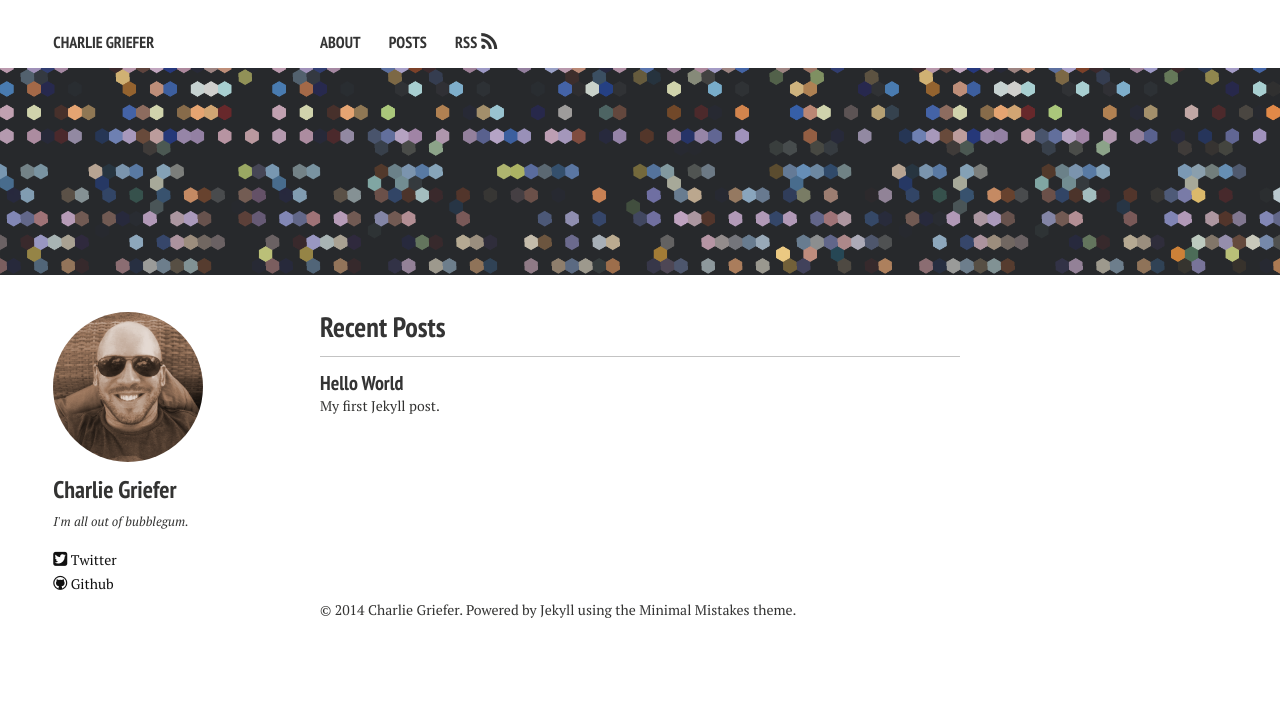
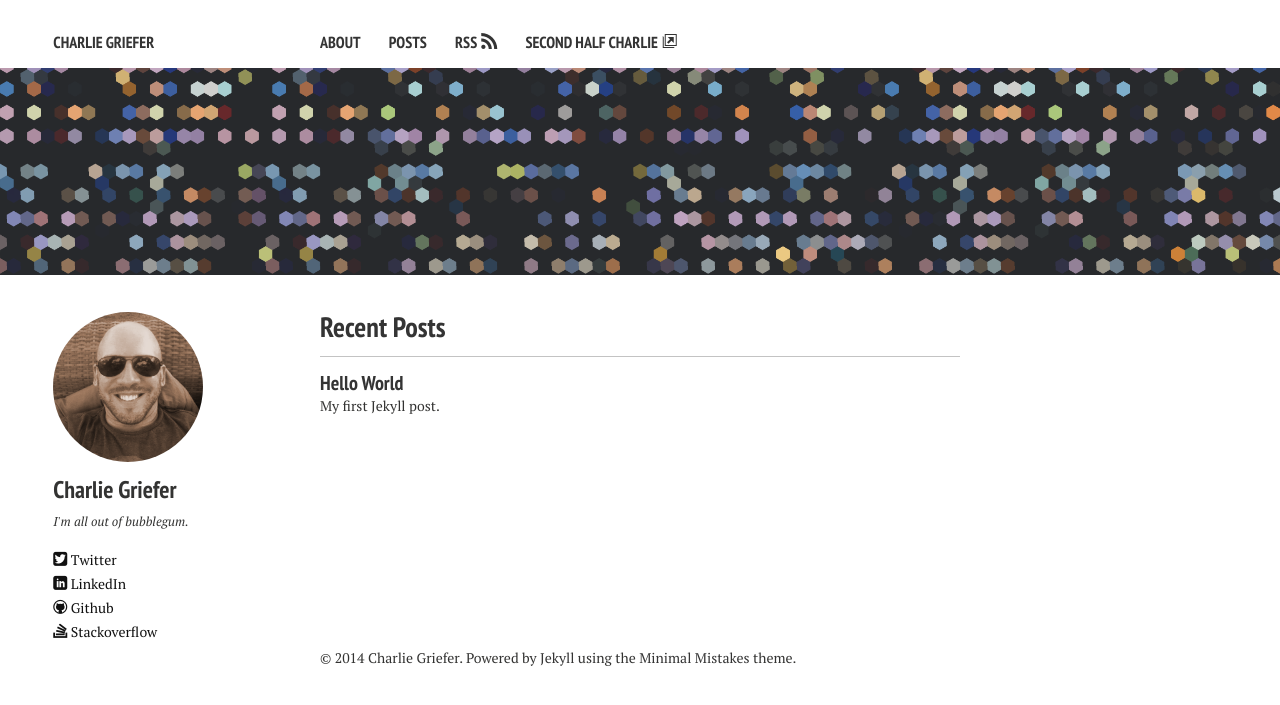
Before and after one commit to charliegriefer/charliegriefer.github.io, a Jekyll site: the page built from index.md, in a window 1280 px wide. Shown: the top 705 px of the page. Built offline with Jekyll 4.4.1, drawn with Linux system fonts in a browser that asks for light colours; nearby versions of some CDN libraries.

Commit message:
Added new author bio links (LinkedIn, Stackoverflow)

```diff
--- a/_config.yml
+++ b/_config.yml
@@ -15,8 +15,8 @@ owner:
   twitter:        charliegriefer
   facebook:
   github:         charliegriefer
-  stackoverflow:
-  linkedin:
+  stackoverflow:  charliegriefer
+  linkedin:       charliegriefer
   instagram:
   lastfm:
   tumblr:
@@ -42,6 +42,9 @@ links:
     url: /posts/
   - title: RSS
     url: /feed.xml
+  - title: Second Half Charlie
+    url: http://secondhalfcharlie.com
+    external: true
 #  - title: Theme Setup
 #    url: /theme-setup/
 #  - title: Made Mistakes
```
